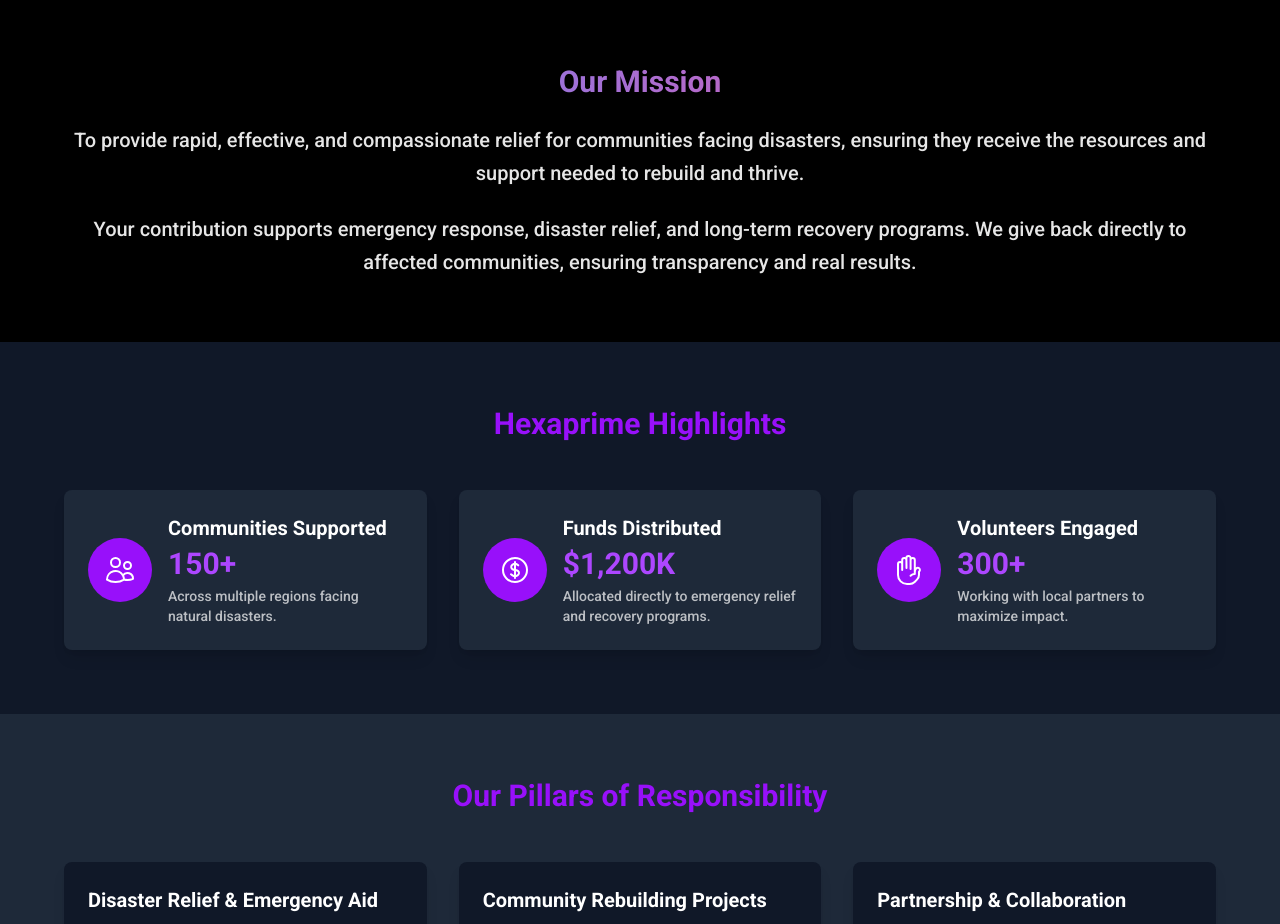
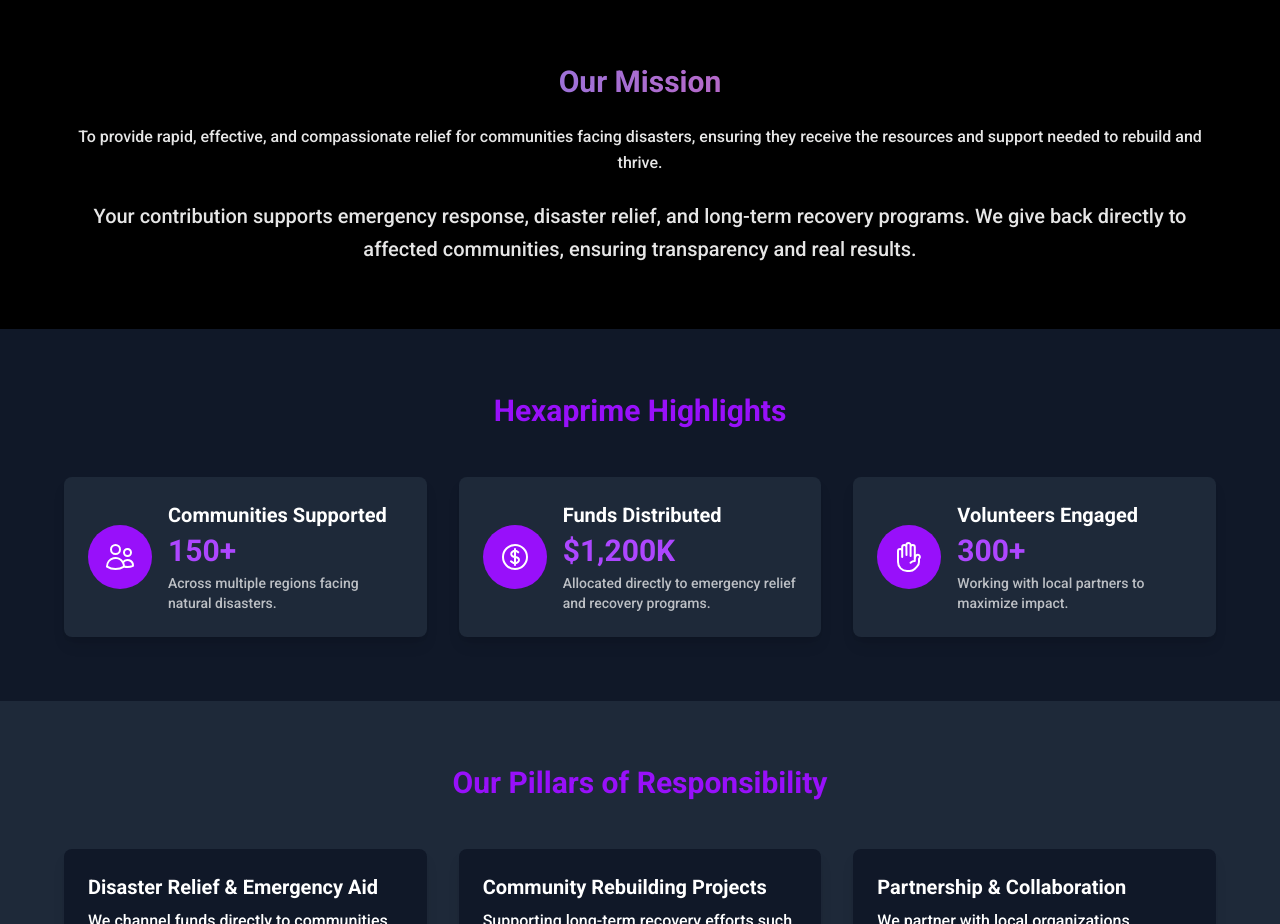
Before and after one commit to NETAD-MIKHAIL/hexaprime-portal, a Next.js app: page / in a window 1280 px wide. Shown: the part 800-1724 px from the top of the page. Built offline with nearby package versions, Linux system fonts and the light colour scheme.

Commit message:
Update page.tsx

```diff
--- a/app/page.tsx
+++ b/app/page.tsx
@@ -141,7 +141,7 @@
       {/* Mission Section */}
       <section className="items-center text-center py-16 px-4 md:px-16 bg-black text-white">
         <h2 className="text-center text-3xl font-bold mb-6 bg-gradient-to-r from-blue-500 to-pink-500 bg-clip-text text-transparent">Our Mission</h2>
-        <p className="mt-6 text-white/90 text-base sm:text-lg md:text-xl leading-relaxed">
+        <p className="mt-6 text-white/90 leading-relaxed">
           To provide rapid, effective, and compassionate relief for communities facing disasters, ensuring they receive the resources and support needed to rebuild and thrive.
         </p>
         <p className="mt-6 text-white/90 text-base sm:text-lg md:text-xl leading-relaxed">
```
